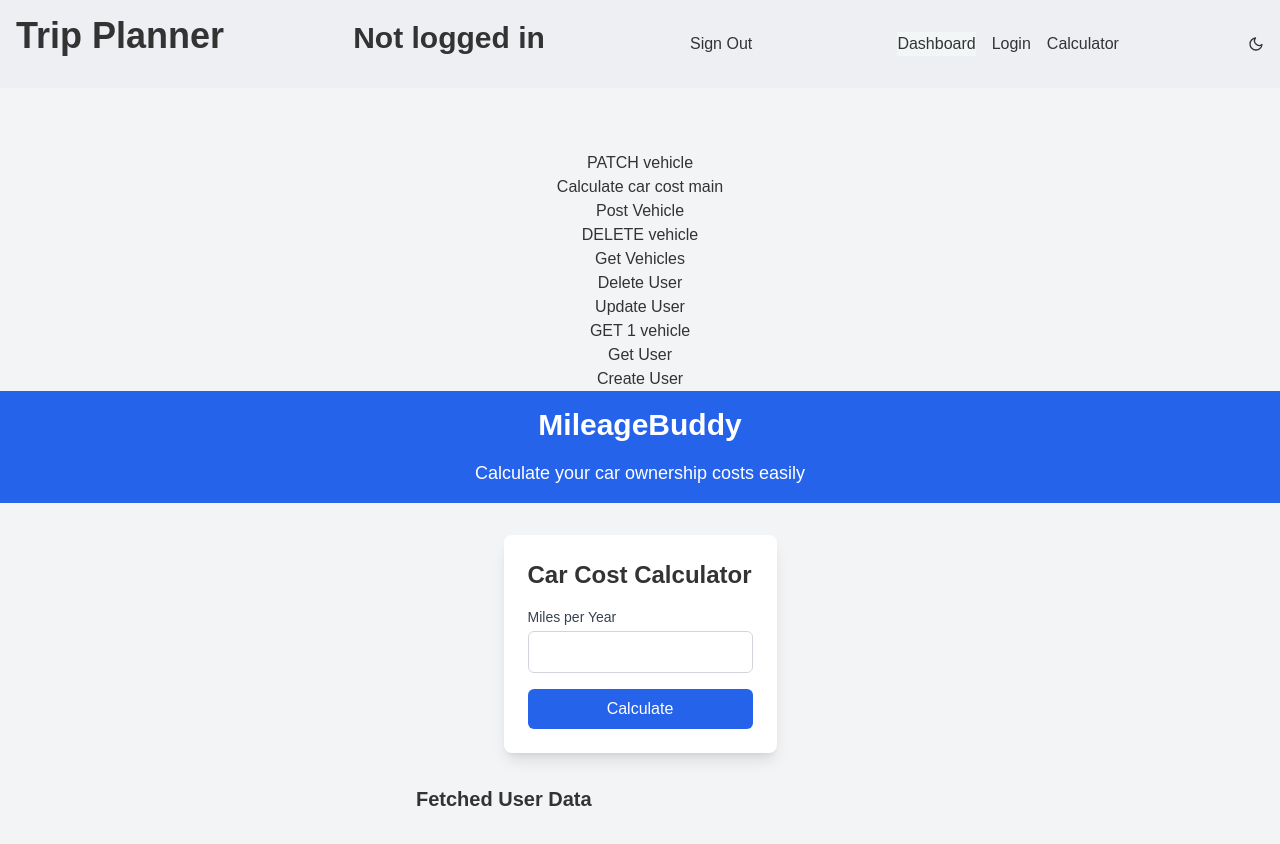
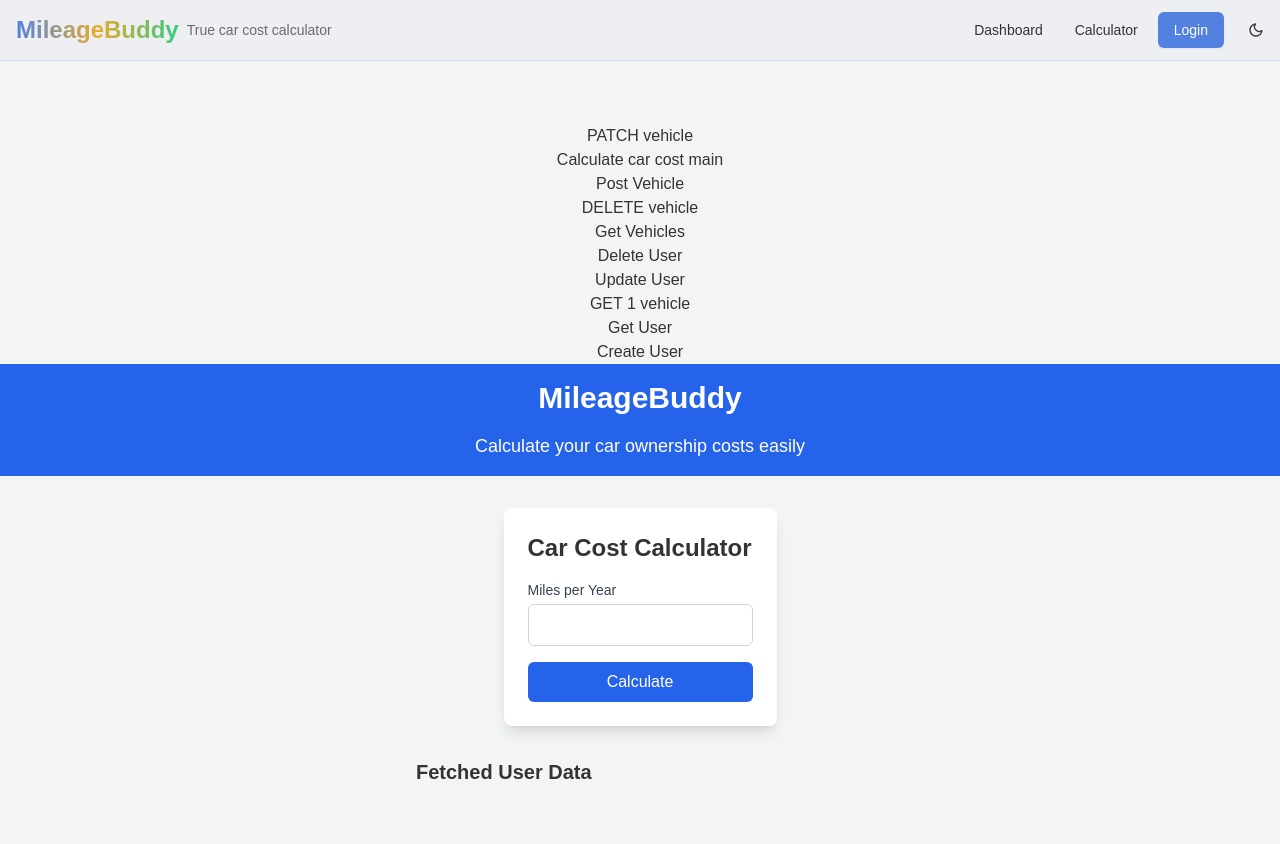
Before and after one commit to adamhinton/mileagebuddy, a Next.js app: page / in a window 1280 px wide. Shown: the top 844 px of the page. Built offline with nearby package versions, Linux system fonts and the light colour scheme; no server answers.

Commit message:
Header styling improvements: Responsiveness, hamburger menu, colorful logo, better copy. Tests passing

```diff
--- a/src/app/globals.css
+++ b/src/app/globals.css
@@ -101,6 +101,27 @@
 	.mileage-calc-form-required-asterisk {
 		@apply text-red-500 ml-1;
 	}
+
+	/* Navigation link styling */
+	.nav-link {
+		@apply px-3 py-2 rounded-md text-neutral-text hover:bg-background-highlight
+    transition-colors duration-200 text-sm font-medium relative
+    after:absolute after:bottom-0 after:left-0 after:h-0.5 after:w-0 after:bg-primary
+    hover:after:w-full after:transition-all;
+	}
+
+	.nav-link-primary {
+		@apply px-4 py-2 rounded-md bg-primary hover:bg-opacity-90
+    text-white text-sm font-medium transition-all shadow-sm
+    hover:shadow dark:bg-primary-200 dark:hover:bg-primary-100;
+	}
+
+	.nav-link-outline {
+		@apply px-4 py-2 rounded-md border border-primary text-primary
+    hover:bg-primary hover:bg-opacity-10 text-sm font-medium transition-all
+    dark:border-primary-200 dark:text-primary-100 dark:hover:bg-primary-50
+    dark:hover:bg-opacity-20 dark:bg-background-elevated;
+	}
 }
 
 @tailwind utilities;
--- a/src/components/Header.tsx
+++ b/src/components/Header.tsx
@@ -1,51 +1,188 @@
 "use client";
 
-// basic Header to go at top of application
-// Make sure it fits with styling I've already used in this project
-// Should include ThemeSwitch which I've defined elsewhere
-// Use dark and light mode functionality
-
-import React from "react";
+import React, { useState, useRef, useEffect } from "react";
+import Link from "next/link";
 import ThemeSwitch from "./ThemeSwitch";
 import { createClientCSROnly } from "@/app/utils/server/supabase/client";
 import { useAppSelector } from "@/redux/hooks";
-import Link from "next/link";
+// TODO header.test
 
 export const Header: React.FC = () => {
 	const user = useAppSelector((state) => state.user.value);
-	console.log("redux user in Header:", user);
+	const isLoggedIn = user?.id ? true : false;
+	const [mobileMenuOpen, setMobileMenuOpen] = useState(false);
+	const [profileDropdownOpen, setProfileDropdownOpen] = useState(false);
+	const profileDropdownRef = useRef<HTMLDivElement>(null);
 
-	return (
-		<header className="bg-background-header p-4 flex justify-between items-center">
-			<h1 className=" ">Trip Planner</h1>
-			{/* Just for testing */}
-			<h2>{user ? "Logged in" : "Not logged in "}</h2>
-			<button
-				className=" py-2 px-4"
-				onClick={async () => {
+	const handleSignOut = async () => {
 		const supabase = createClientCSROnly();
 		// Also triggers redux store to update via <AuthWatcher/>
 		const { error } = await supabase.auth.signOut();
-					if (!error) {
-						console.log("Logged out");
-					} else {
+		if (error) {
 			console.error("Error logging out:", error.message);
 		}
-				}}
+	};
+
+	// Close dropdown when clicking outside
+	useEffect(() => {
+		const handleClickOutside = (event: MouseEvent) => {
+			if (
+				profileDropdownRef.current &&
+				!profileDropdownRef.current.contains(event.target as Node)
+			) {
+				setProfileDropdownOpen(false);
+			}
+		};
+
+		document.addEventListener("mousedown", handleClickOutside);
+		return () => {
+			document.removeEventListener("mousedown", handleClickOutside);
+		};
+	}, []);
+
+	return (
+		<header className="bg-background-header border-b border-primary-100 dark:border-primary-200 shadow-sm">
+			<div className="container mx-auto px-4 py-3 flex flex-col sm:flex-row sm:items-center sm:justify-between">
+				{/* Logo and title section */}
+				<div className="flex items-center justify-between">
+					<Link href="/" className="flex items-center space-x-2 group">
+						<span className="text-2xl font-bold bg-gradient-to-r from-primary via-secondary to-accent bg-clip-text text-transparent">
+							MileageBuddy
+						</span>
+						<span className="hidden md:inline-block text-sm text-neutral-text opacity-70 group-hover:opacity-100 transition-opacity">
+							True car cost calculator
+						</span>
+					</Link>
+
+					{/* Mobile menu hamburger button */}
+					<div className="sm:hidden flex items-center space-x-3">
+						<ThemeSwitch />
+						<button
+							onClick={() => setMobileMenuOpen(!mobileMenuOpen)}
+							className="p-2 rounded-md text-neutral-text hover:bg-background-highlight"
+							aria-label="Toggle mobile menu"
+						>
+							{mobileMenuOpen ? (
+								// X icon for close
+								<svg
+									xmlns="http://www.w3.org/2000/svg"
+									className="h-6 w-6"
+									fill="none"
+									viewBox="0 0 24 24"
+									stroke="currentColor"
+								>
+									<path
+										strokeLinecap="round"
+										strokeLinejoin="round"
+										strokeWidth={2}
+										d="M6 18L18 6M6 6l12 12"
+									/>
+								</svg>
+							) : (
+								// Hamburger icon
+								<svg
+									xmlns="http://www.w3.org/2000/svg"
+									className="h-6 w-6"
+									fill="none"
+									viewBox="0 0 24 24"
+									stroke="currentColor"
+								>
+									<path
+										strokeLinecap="round"
+										strokeLinejoin="round"
+										strokeWidth={2}
+										d="M4 6h16M4 12h16M4 18h16"
+									/>
+								</svg>
+							)}
+						</button>
+					</div>
+				</div>
+
+				{/* Navigation and auth section - visible on larger screens or when mobile menu is open */}
+				<div
+					className={`${mobileMenuOpen ? "flex" : "hidden"} sm:flex flex-col sm:flex-row items-center mt-4 sm:mt-0 space-y-3 sm:space-y-0 sm:space-x-6`}
+				>
+					{/* User status */}
+					{isLoggedIn && (
+						<div className="relative" ref={profileDropdownRef}>
+							{/* Profile button - Icon on small screens, full text on md+ screens */}
+							<button
+								onClick={() => setProfileDropdownOpen(!profileDropdownOpen)}
+								className="flex items-center px-3 py-1 bg-background-elevated rounded-full text-sm text-neutral-text border border-primary-50 dark:border-primary-200 hover:bg-background-highlight transition-colors"
+							>
+								{/* Always visible profile icon */}
+								<div className="w-2 h-2 rounded-full bg-accent mr-2 animate-pulse"></div>
+
+								{/* TODO replace with profile icon */}
+								<span className="hidden sm:inline">Profile</span>
+
+								{/* Dropdown indicator */}
+								<svg
+									xmlns="http://www.w3.org/2000/svg"
+									className="h-4 w-4 ml-2"
+									fill="none"
+									viewBox="0 0 24 24"
+									stroke="currentColor"
+								>
+									<path
+										strokeLinecap="round"
+										strokeLinejoin="round"
+										strokeWidth={2}
+										d="M19 9l-7 7-7-7"
+									/>
+								</svg>
+							</button>
+
+							{/* Profile dropdown menu */}
+							{profileDropdownOpen && (
+								<div className="absolute right-0 mt-2 w-48 bg-background-elevated rounded-md shadow-lg border border-primary-50 dark:border-primary-200 z-10">
+									<div className="p-2">
+										<div className="text-sm font-medium text-neutral-text mb-2 border-b border-primary-50 dark:border-primary-200 pb-2">
+											{user?.email}
+										</div>
+										<button
+											onClick={handleSignOut}
+											className="w-full text-left px-3 py-2 text-sm text-red-500 hover:bg-red-50 dark:hover:bg-red-900/20 rounded-md transition-colors"
 										>
 											Sign Out
 										</button>
-			<nav className="flex space-x-4">
+									</div>
+								</div>
+							)}
+						</div>
+					)}
+
+					{/* Main navigation */}
+					<nav className="flex flex-col sm:flex-row items-center space-y-2 sm:space-y-0 space-x-0 sm:space-x-2 w-full sm:w-auto">
 						<Link
-					className="bg-background-elevated hover:bg-background-highlight"
 							href="/dashboard"
+							className="nav-link w-full sm:w-auto text-center"
 						>
 							Dashboard
 						</Link>
-				<Link href="/login">Login</Link>
-				<Link href="/calculator">Calculator</Link>
+						<Link
+							href="/calculator"
+							className="nav-link w-full sm:w-auto text-center"
+						>
+							Calculator
+						</Link>
+						{!isLoggedIn && (
+							<Link
+								href="/login"
+								className="nav-link-primary w-full sm:w-auto text-center"
+							>
+								Login
+							</Link>
+						)}
 					</nav>
+
+					{/* Dark/light mode toggle icon */}
+					<div className="hidden sm:block">
 						<ThemeSwitch />
+					</div>
+				</div>
+			</div>
 		</header>
 	);
 };
```
Lines whose indentation alone changed are shown as unchanged.
